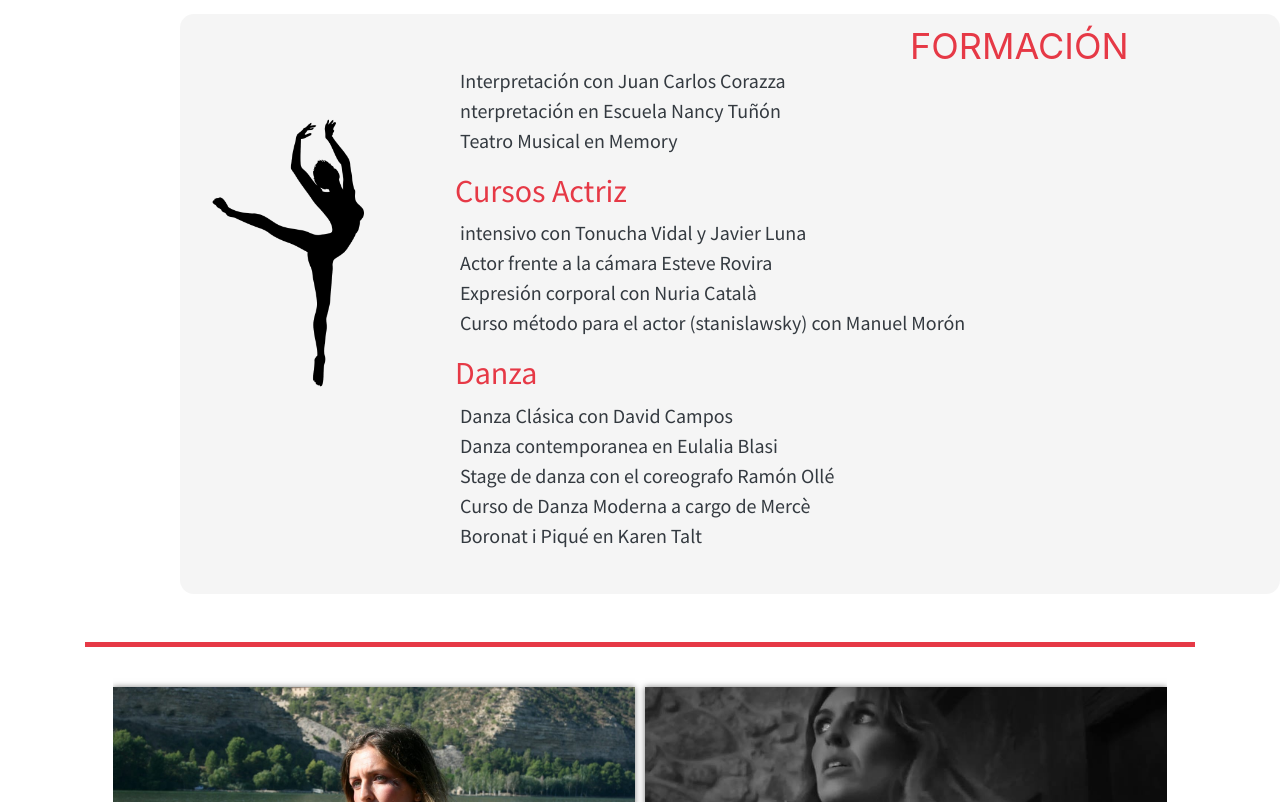
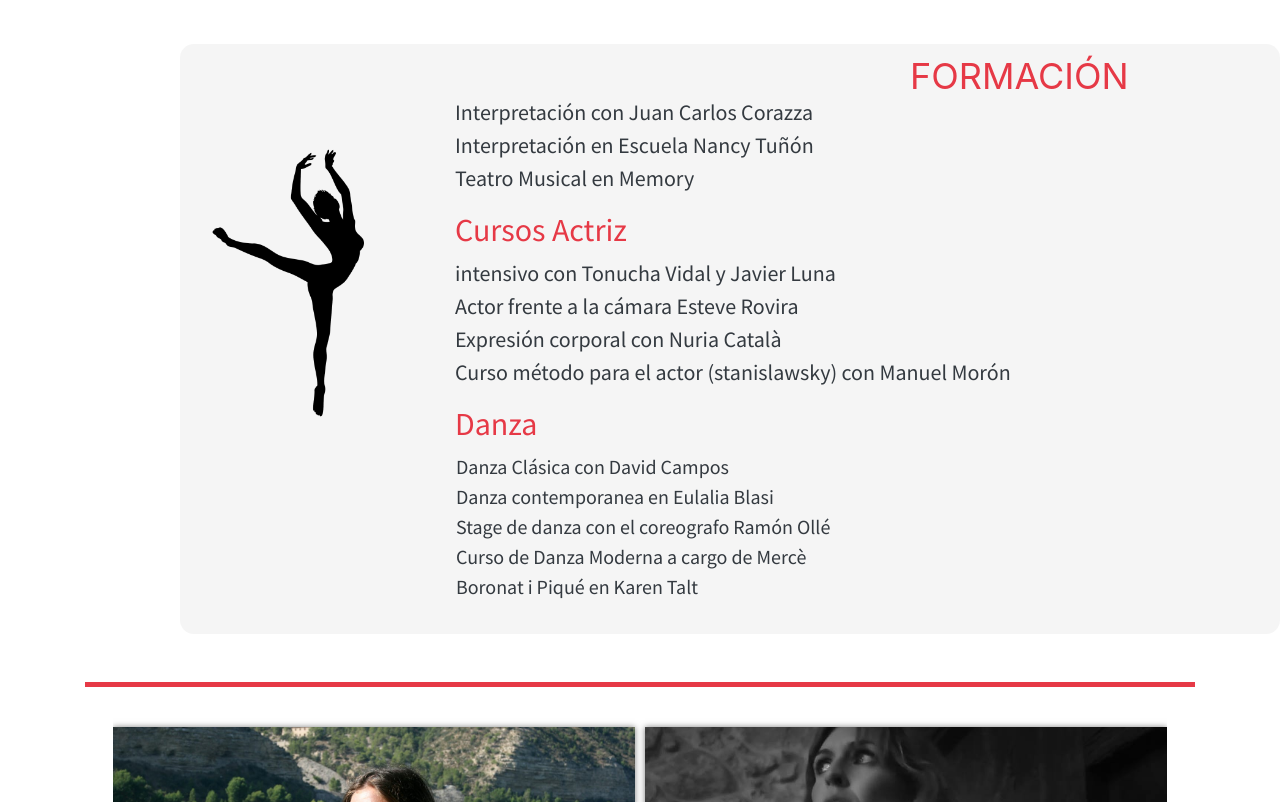
Before and after one commit to Sbarrachina/Emma-Ros-Actriz-Web, a plain HTML site: page index.html in a window 1280 px wide. Shown: the part 2688-3490 px from the top of the page. Drawn offline with nearby package versions, Linux system fonts and the light colour scheme; some icons are missing.

Commit message:
correccion de textos margenes

```diff
--- a/index.html
+++ b/index.html
@@ -140,7 +140,7 @@
     <div class="texto-formacion">
 
       <p> Interpretación con Juan Carlos Corazza <br>
-        nterpretación en Escuela Nancy Tuñón<br>
+        Interpretación en Escuela Nancy Tuñón<br>
                 Teatro Musical en Memory
 
       <h2>Cursos Actriz</h2>
@@ -151,7 +151,7 @@
          Curso método para el actor (stanislawsky) con
           Manuel Morón</p>
           <h2 class="danza">Danza</h2>
-          <p>Danza Clásica con David Campos<br>
+          <p class="danza-p">Danza Clásica con David Campos<br>
             Danza contemporanea en Eulalia Blasi <br>
             Stage de danza con el coreografo Ramón Ollé<br>
             Curso de Danza Moderna a cargo de Mercè<br>
--- a/style.css
+++ b/style.css
@@ -104,8 +104,7 @@
 
 
 }
-
-p{
+p {
 	color: var(--dark);
     font-size: 22px;
     font-family:'Source Sans Pro', sans-serif;
@@ -508,7 +507,7 @@
     background: rgba(217, 217, 217, 0.26);
     backdrop-filter: blur(10px);
     width: 1100px;
-    height: 580px;
+    height: 590px;
     margin-top: -400px;
     border-radius: 14px;
 
@@ -520,8 +519,8 @@
         font-family:'Source Sans Pro', sans-serif;
         float: left;
     }
-    .texto-formacion , p {
+    .danza-p{
         font-size: 20px;
-        margin-left: 140px;
+        margin-left: 276px;
 
     }
```
